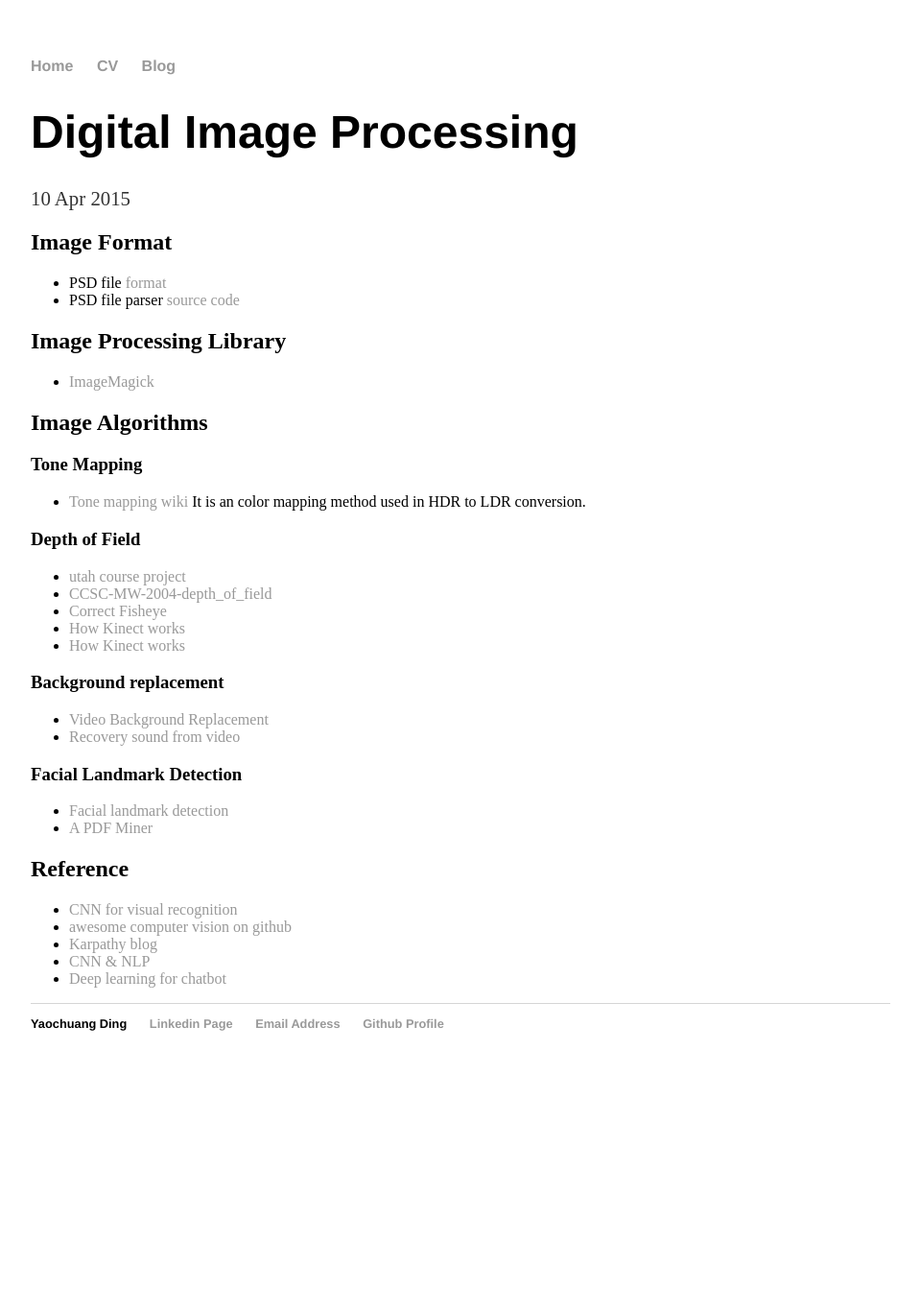
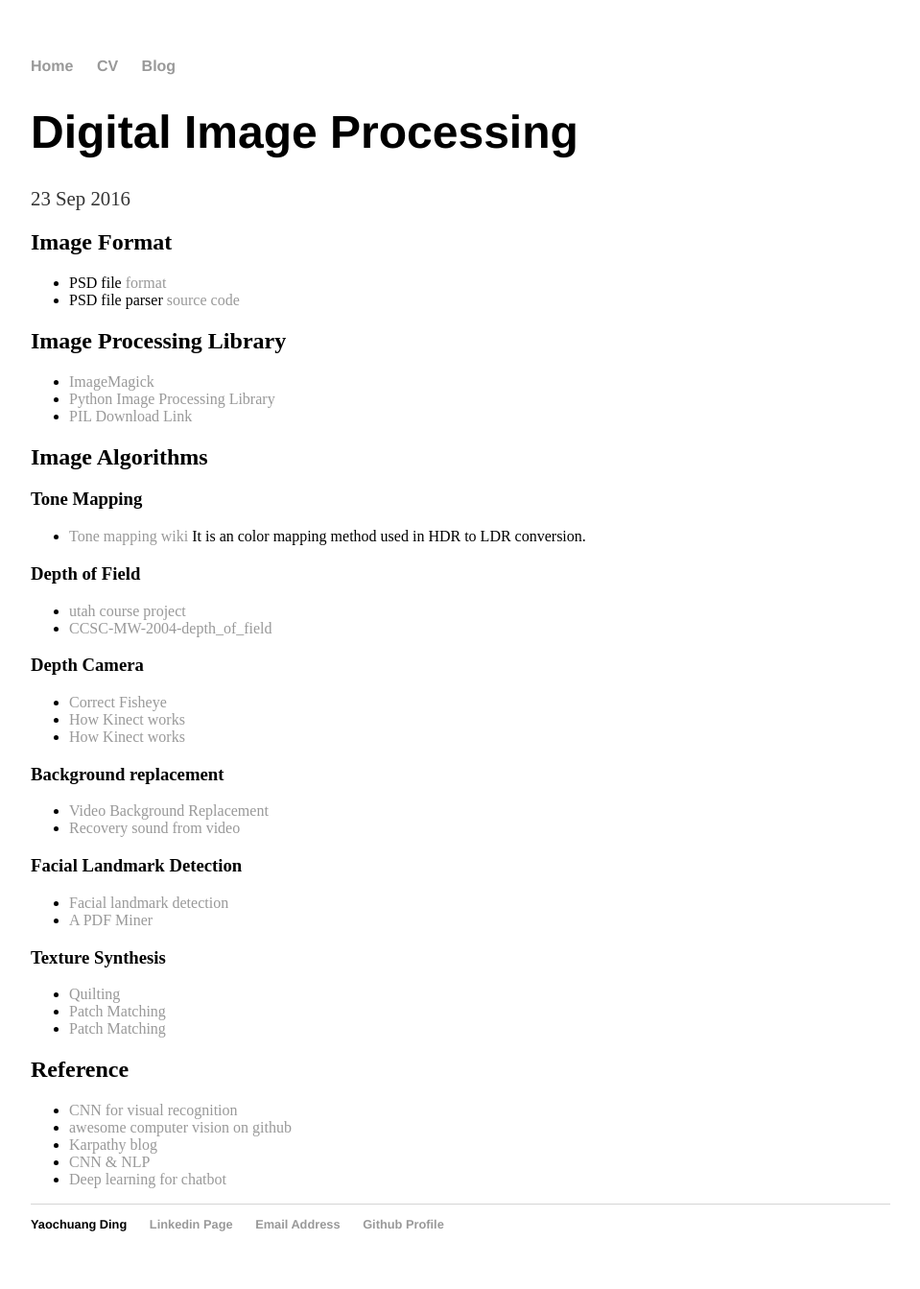
Before and after one commit to ychding11/ychding11.github.io, a Jekyll site: the page built from _posts/2015-04-10-Digital-Image-Processing.md, in a window 1280 px wide. Shown: the whole page at 96% size, without its empty margins (160-1119 px from the left). Built offline with Jekyll 4.4.1, drawn with Linux system fonts in a browser that asks for light colours; before the commit the page ends 1134 px from its top, so only the background shows below that.

Commit message:
1. add new links.

```diff
--- a/_posts/2015-04-10-Digital-Image-Processing.md
+++ b/_posts/2015-04-10-Digital-Image-Processing.md
@@ -1,7 +1,7 @@
 ---
 layout: post
 title: "Digital Image Processing"
-date: 2015-04-10
+date: 2016-09-23
 ---
 
 ## Image Format
@@ -12,6 +12,8 @@ date: 2015-04-10
 ## Image Processing Library
 
 + [ImageMagick](http://git.imagemagick.org/repos/ImageMagick)
++ [Python Image Processing Library](http://docs.python-guide.org/en/latest/scenarios/imaging/)
++ [PIL Download Link]( http://effbot.org/downloads/Imaging-1.1.6.tar.gz )
 
 ## Image Algorithms
 
@@ -23,6 +25,9 @@ date: 2015-04-10
 
 - [utah course project](http://graphics.cs.utah.edu/courses/cs6620/fall2013/?prj=9)
 - [CCSC-MW-2004-depth_of_field](https://www.cs.mtu.edu/~shene/PUBLICATIONS/2004/CCSC-MW-2004-depth_of_field.pdf)
+
+### Depth Camera
+
 - [Correct Fisheye](https://github.com/bovine/defish)
 - [How Kinect works](http://users.dickinson.edu/~jmac/selected-talks/kinect.pdf)
 - [How Kinect works](https://courses.engr.illinois.edu/cs498dh/fa2011/lectures/Lecture%2025%20-%20How%20the%20Kinect%20Works%20-%20CP%20Fall%202011.pdf)
@@ -37,6 +42,12 @@ date: 2015-04-10
 - [Facial landmark detection](http://www.learnopencv.com/delaunay-triangulation-and-voronoi-diagram-using-opencv-c-python/)
 - [A PDF Miner](https://github.com/total-git/pdf2ic)
 
+### Texture Synthesis
+
+- [Quilting](https://github.com/z-o-e/Texture-Synthesis)
+- [Patch Matching](https://github.com/z-o-e/PatchMatch-with-Randomized-Correspondence-Algorithm)
+- [Patch Matching](http://gfx.cs.princeton.edu/pubs/Barnes_2009_PAR/)
+
 ## Reference
 + [CNN for visual recognition](http://vision.stanford.edu/teaching/cs231n/)
 + [awesome computer vision on github](https://github.com/jbhuang0604/awesome-computer-vision)
```
